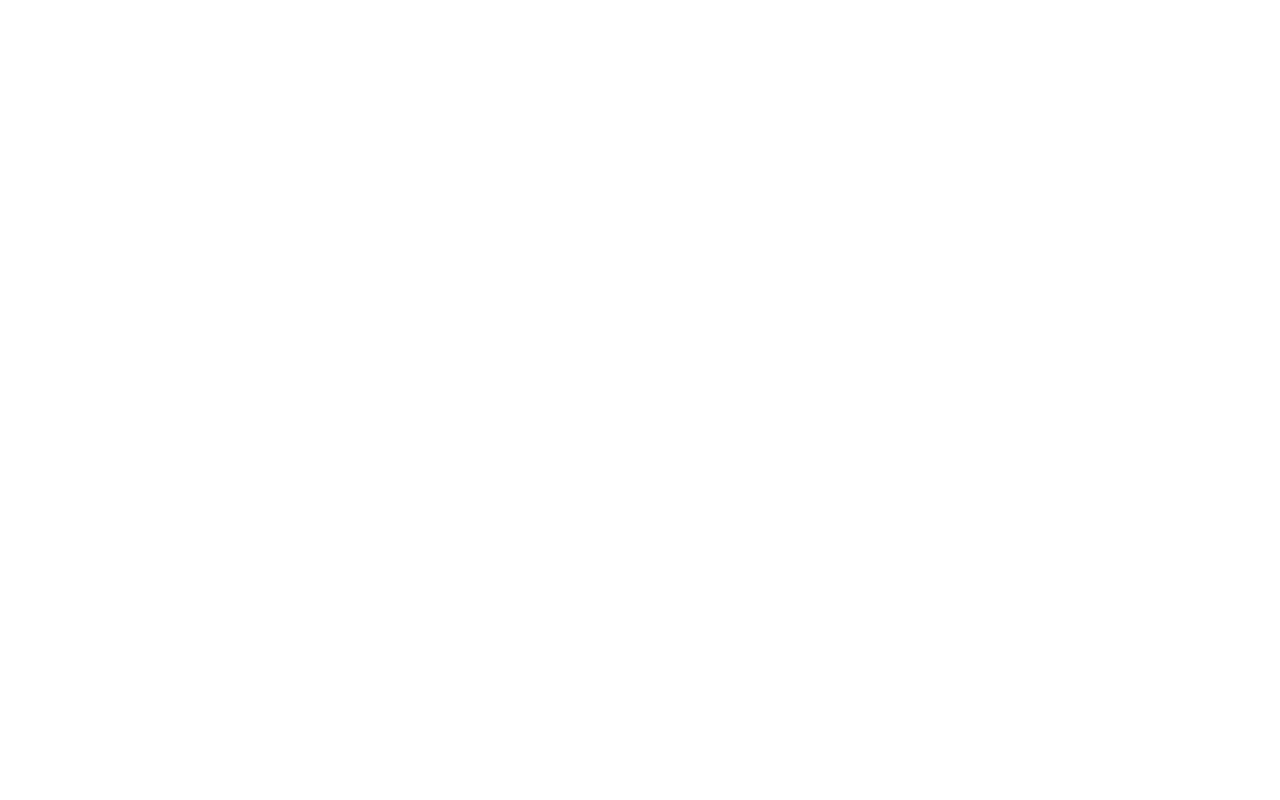
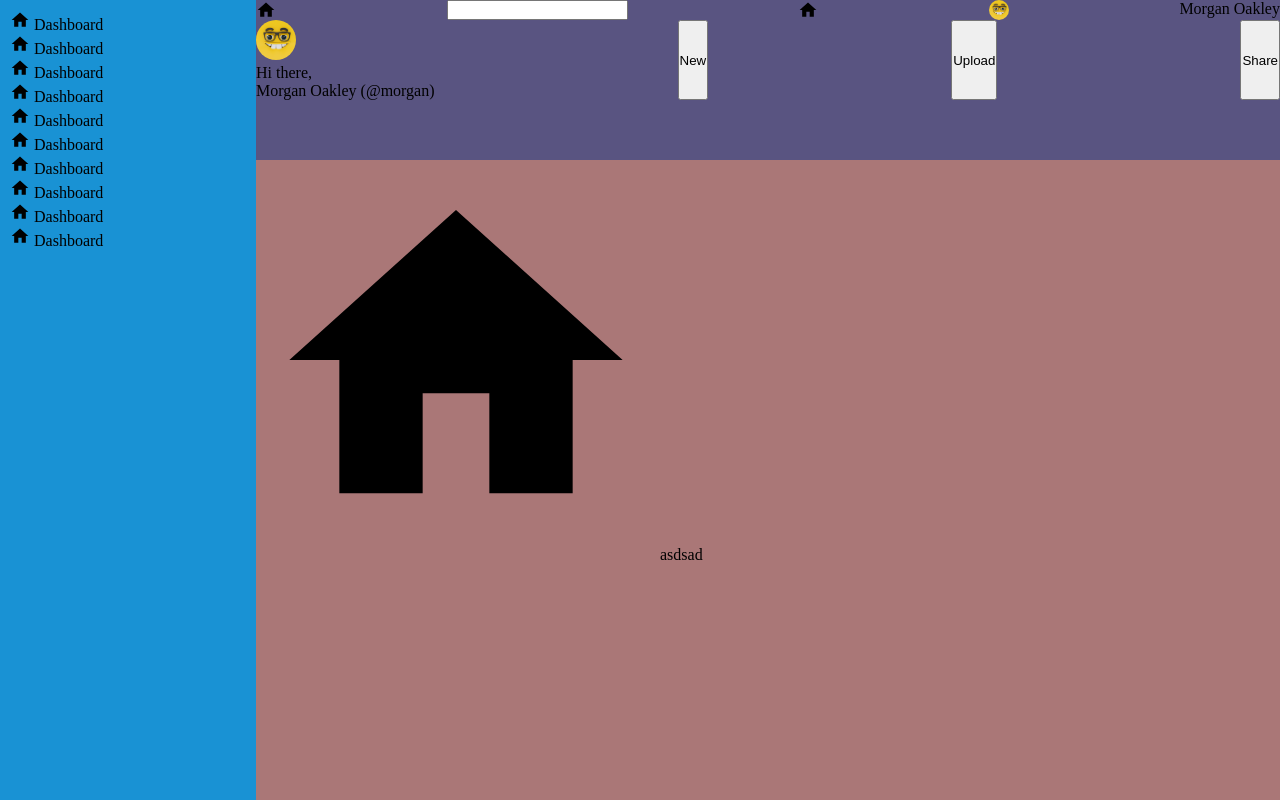
Before and after one commit to npmisantosh/dashboard, a plain HTML site: page index.html in a window 1280 px wide. Drawn offline with Linux system fonts and the light colour scheme.

Commit message:
initialized layout

```diff
--- a/index.html
+++ b/index.html
@@ -8,6 +8,52 @@
     <link rel="stylesheet" href="styles.css" />
   </head>
   <body>
+      <header>
+        <div id="top_nav">
+          <img src="./assets/home.svg" height="20px" width="20px" />
+          <input id="search" />
+          <img src="./assets/home.svg" height="20px" width="20px" />
+          <img
+            class="profile"
+            src="./assets/avatar.jpg"
+            height="20px"
+            width="20px"
+          />
+          Morgan Oakley
+        </div>
+        <div id="bottom_nav">
+          <div>
+            <img
+              class="profile"
+              src="./assets/avatar.jpg"
+              height="40px"
+              width="40px"
+            />
+            <div>Hi there,</div>
+            <div>Morgan Oakley (@morgan)</div>
+          </div>
+          <button>New</button>
+          <button>Upload</button>
+          <button>Share</button>
+        </div>
+      </header>
+      <aside>
+        <div><img src="./assets/home.svg" /> Dashboard</div>
+        <div><img src="./assets/home.svg" /> Dashboard</div>
+        <div><img src="./assets/home.svg" /> Dashboard</div>
+        <div><img src="./assets/home.svg" /> Dashboard</div>
+        <div><img src="./assets/home.svg" /> Dashboard</div>
+        <div><img src="./assets/home.svg" /> Dashboard</div>
+        <div><img src="./assets/home.svg" /> Dashboard</div>
+        <div><img src="./assets/home.svg" /> Dashboard</div>
+        <div><img src="./assets/home.svg" /> Dashboard</div>
+        <div><img src="./assets/home.svg" /> Dashboard</div>
+      </aside>
+      <div id="content">
+        <img src="./assets/home.svg" width="400px" height="400px" />
+        asdsad
+      </div>
+    </body>
     <script src="script.js" async defer></script>
   </body>
 </html>
--- a/styles.css
+++ b/styles.css
@@ -0,0 +1,53 @@
+
+*{
+  margin: 0;
+  padding: 0;
+}
+img{
+  display: inline;
+}
+:root {
+  --color-main: #1992d4ff;
+  --color-accent: #f0b429ff;
+  --color-background-grey: #e2e8f0ff;
+  --color-font-light: #767575;
+}
+body{
+  background-color:var(--color-background-grey);
+  height: 100vh;
+  width: 100vw;
+  display: grid;
+  grid-template-columns: 1fr 4fr;
+  grid-template-rows: 1fr 4fr;
+}
+aside{
+  padding: 10px;
+  background-color: var(--color-main);
+grid-area: 1/1/3/2;
+}
+#content{
+
+  background-color: rgb(170, 119, 119);
+}
+header{
+  background-color: rgb(89, 84, 129);
+
+}
+aside img{
+  color: white;
+  height: 20px;
+  width: 20px;
+}
+.profile{
+  object-fit: cover;
+  border-radius: 50%;
+}
+#top_nav,#bottom_nav{
+  display: flex;
+  justify-content: space-between;
+}
+#card{
+  background-color: white;
+  border-radius: 5%;
+
+}
```
Also changed, not shown: assets/avatar.jpg (added), assets/home.svg (added), dashboard-project.png (added).
